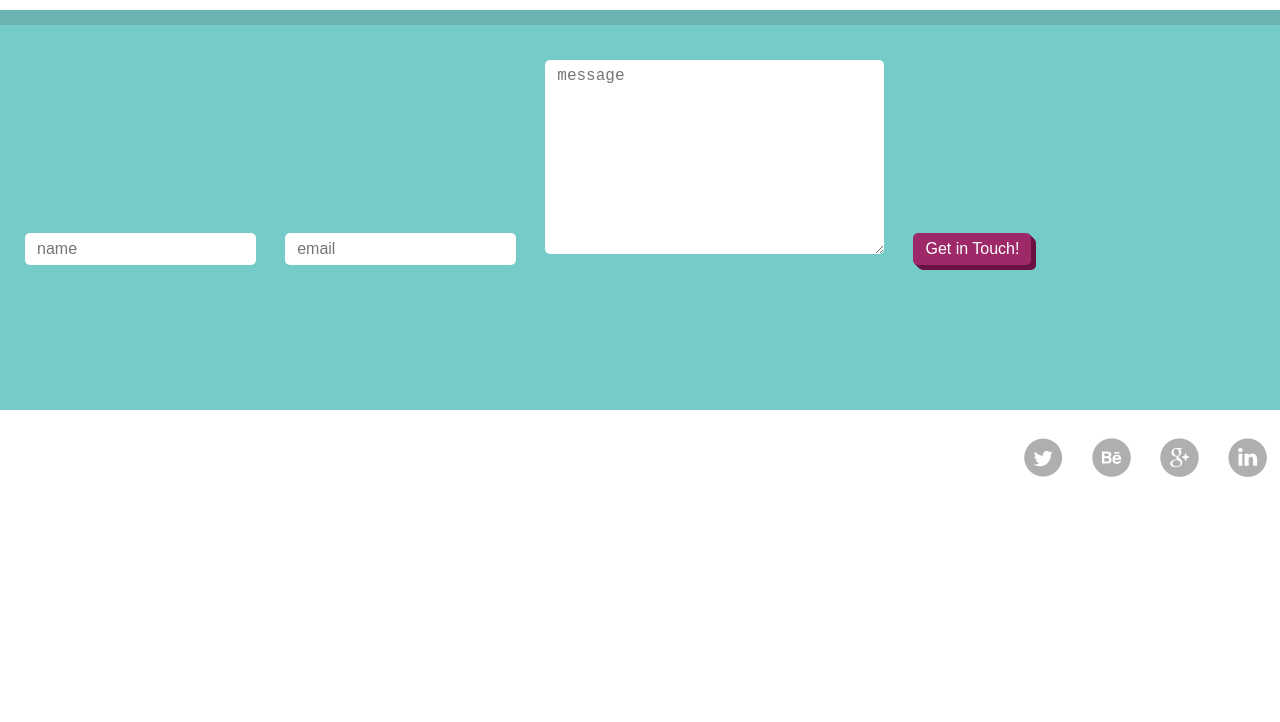
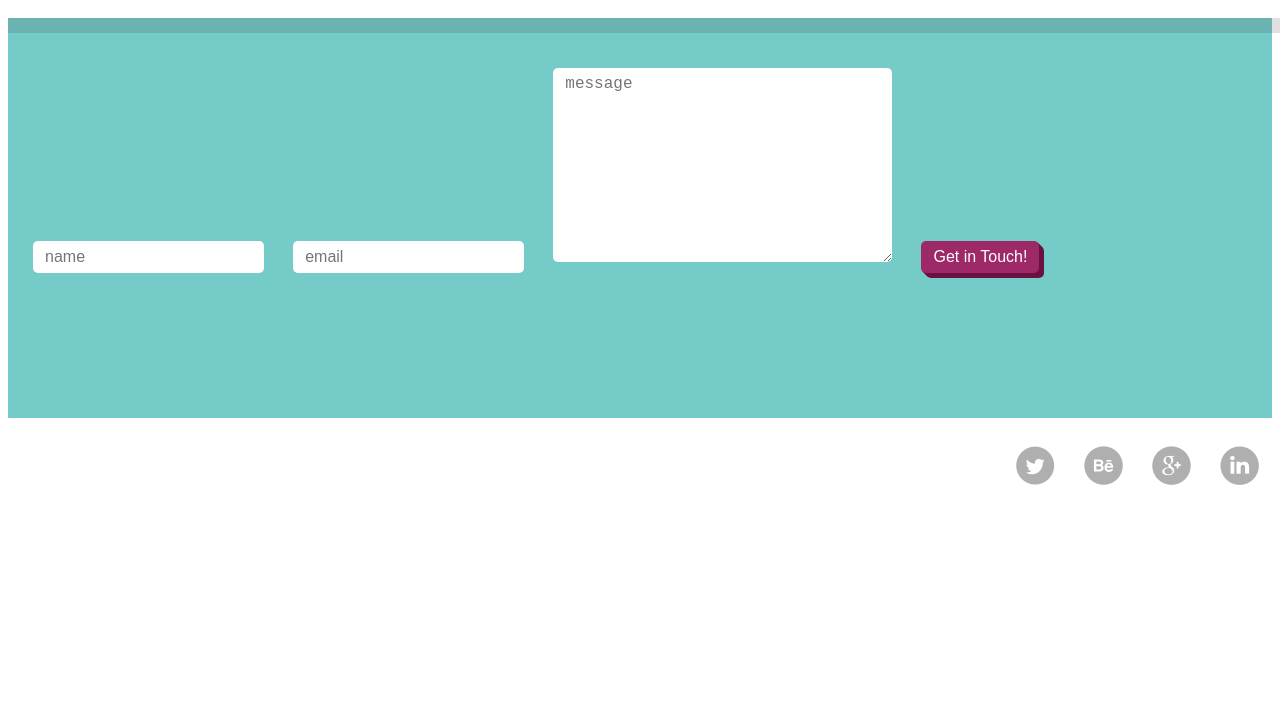
Before and after one commit to amyco/my_site, a website: page root/contact.html in a window 1280 px wide. Shown: the part 86-808 px from the top of the page. Drawn offline with Linux system fonts and the light colour scheme.

Commit message:
Rename.
Changed name of contact.scss to contact form.

```diff
--- a/root/contact.html
+++ b/root/contact.html
@@ -7,7 +7,7 @@
 	<link rel="stylesheet" href="css/main.css">
 </head>
 <body>
-	<header>
+	<main class="wrapper"><header>
 	  		<h1 class="logo"><img src="assets/images/logo.png" alt=""></h1>
 			<nav>
 				<menu class="main">
@@ -24,6 +24,7 @@
 			<textarea name="" id="" cols="30" rows="10" placeholder="message"></textarea>
 			<input type="submit" value="Get in Touch!" class="submit">
 		</section>
+	</main>
 	<footer>
 		<nav class="social">
 			<menu>
--- a/root/scss/main.scss
+++ b/root/scss/main.scss
@@ -3,8 +3,6 @@
 
 html, body {
   height: 100%;
-  margin: 0;
-  padding: 0;
 }
 
 body {
@@ -97,6 +95,7 @@ section.workflow {
 }
 
 footer {
+  height: 4rem;
   nav.social {
     float: right;
 
@@ -138,4 +137,4 @@ footer {
     }
   }
 }
-@import 'pages/contact';
+@import 'pages/contactform';
```
Also changed, not shown: root/css/main.css, root/scss/pages/_contactform.scss (renamed from root/scss/pages/_contact.scss). Lines whose indentation alone changed are shown as unchanged.
